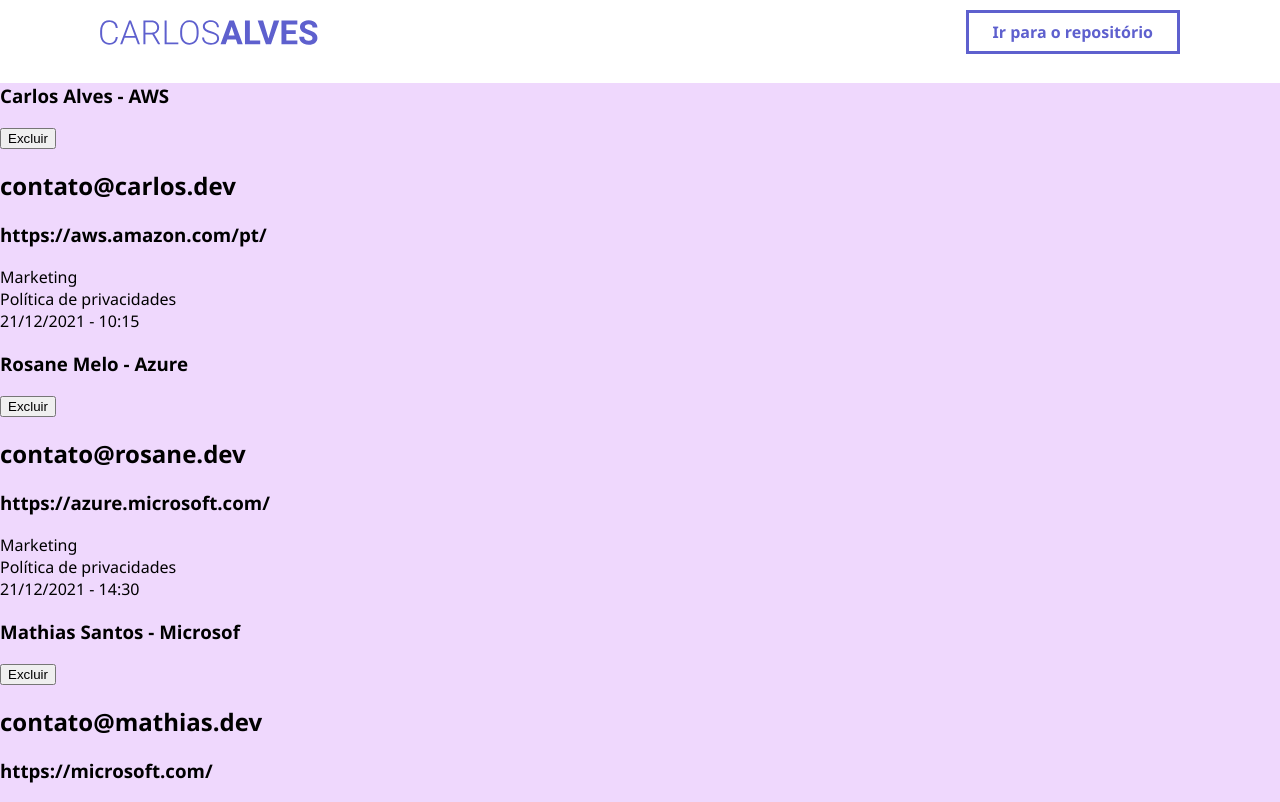
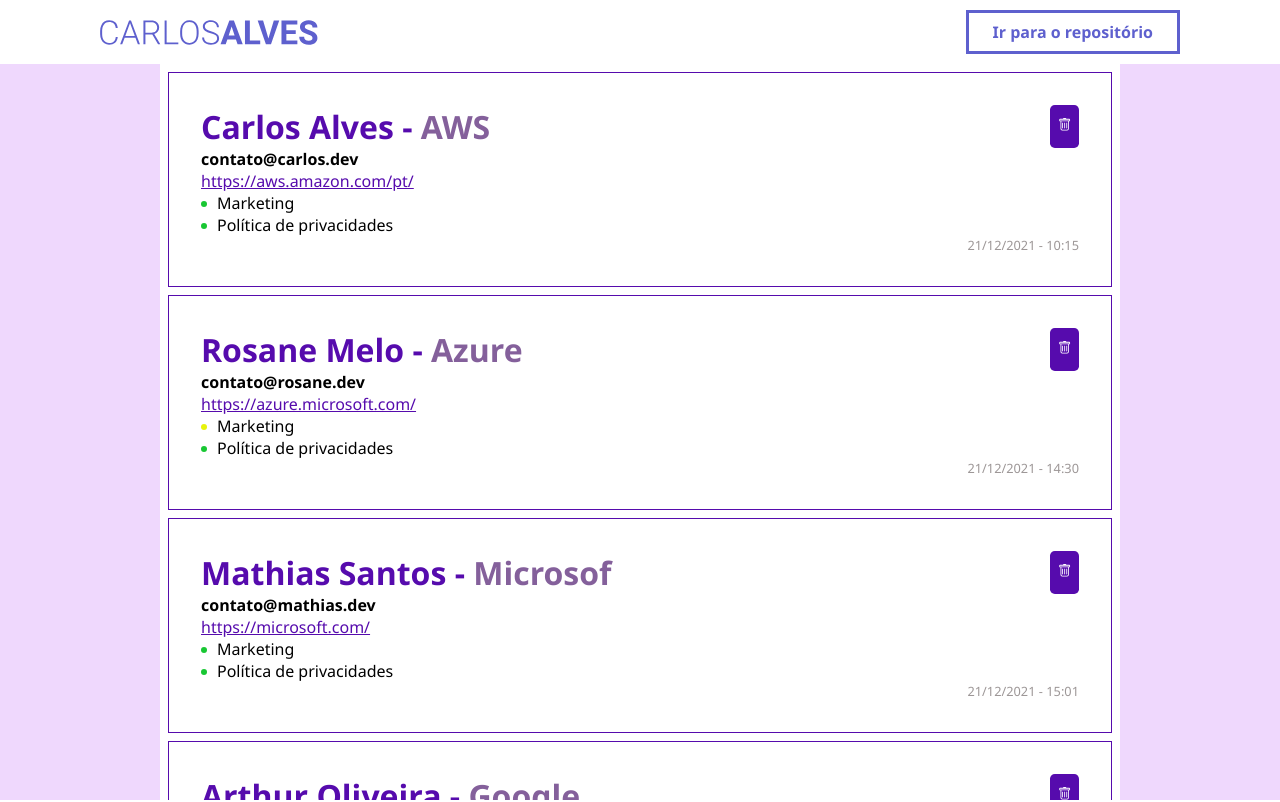
Before and after one commit to EuCarlos/landpage-react, a React (Vite) app: page /admin in a window 1280 px wide. Shown: the top 802 px of the page. Built offline with nearby package versions, Linux system fonts and the light colour scheme.

Commit message:
:lipstick: Styling Admin page

```diff
--- a/src/pages/Admin/index.tsx
+++ b/src/pages/Admin/index.tsx
@@ -1,23 +1,24 @@
 import { Menu } from "../../components/Menu"
 import styles from "./styles.module.sass"
 import database from "../../database/subscriber.example.json"
+import { BsTrash } from "react-icons/bs"
 
 export function Admin () {
 
     const cards = database.map(obj => {
         return (
             <section className={styles.subscriber}>
-                <div>
+                <div className={styles.top}>
                     <h1>{obj.name} - <span>{obj.company}</span></h1>
-                    <button>Excluir</button>
+                    <button><BsTrash /></button>
                 </div>
 
                 <h2>{obj.email}</h2>
-                <h3>{obj.website}</h3>
-                <div>
-                    <div><span className={ obj.marketing ? styles.active : styles.no_active }></span>Marketing</div>
-                    <div><span className={ obj.police ? styles.active : styles.no_active }></span>Política de privacidades</div>
-                    <div>{obj.created_at}</div>
+                <a href={obj.website} target="_blank">{obj.website}</a>
+                <div className={styles.status}>
+                    <p><span className={ obj.marketing ? styles.active : styles.no_active }></span>Marketing</p>
+                    <p><span className={ obj.police ? styles.active : styles.no_active }></span>Política de privacidades</p>
+                    <p className={styles.dates}>{obj.created_at}</p>
                 </div>
 
             </section>
--- a/src/pages/Admin/styles.module.sass
+++ b/src/pages/Admin/styles.module.sass
@@ -1,6 +1,60 @@
 .contentWrapper
-
+    height: 100vh
+    overflow-y: scroll
     & .container
+        // height: 100%
         padding: 0
         margin: 0
         background: #EFD8FD
+        display: flex
+        justify-content: center
+        & .cards
+            // overflow: scroll
+            width: 60rem
+            background: #fff
+            & h1
+                font-size: 2rem
+                margin: 0
+                color: #560BAD
+                & span
+                    color: #84609b
+            & h2
+                font-size: 1rem
+                margin: 0
+            & a
+                color: #560bad
+            & .subscriber
+                border: 1px solid #560BAD
+                margin: .5rem
+                padding: 2rem
+                & .top
+                    display: flex
+                    flex-direction: row
+                    justify-content: space-between
+                & .status
+                    & p
+                        margin: 0
+                        & span
+                            display: inline-block
+                            padding: 3px
+                            margin: 0 10px 2px 0
+                            border-radius: .5rem
+                            &.active
+                                background: #18c733
+                            &.no_active
+                                background: #e7f30c
+                        &.dates
+                            color: #9d9797
+                            font-size: .8rem
+                            display: flex
+                            justify-content: end
+            & button
+                padding: .5rem
+                color: #fff
+                background: #560BAD
+                cursor: pointer
+                border: none
+                border-radius: .3rem
+                transition: background .7s
+                &:hover
+                    background: #84609b
```
